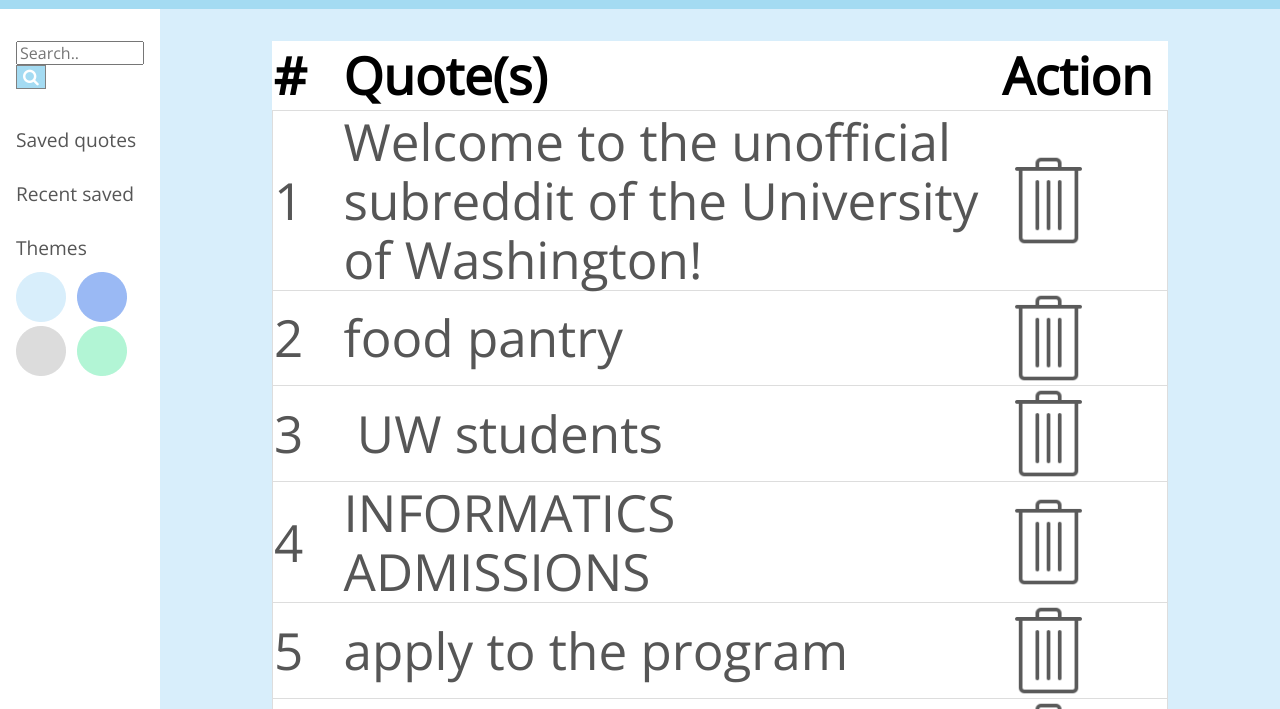
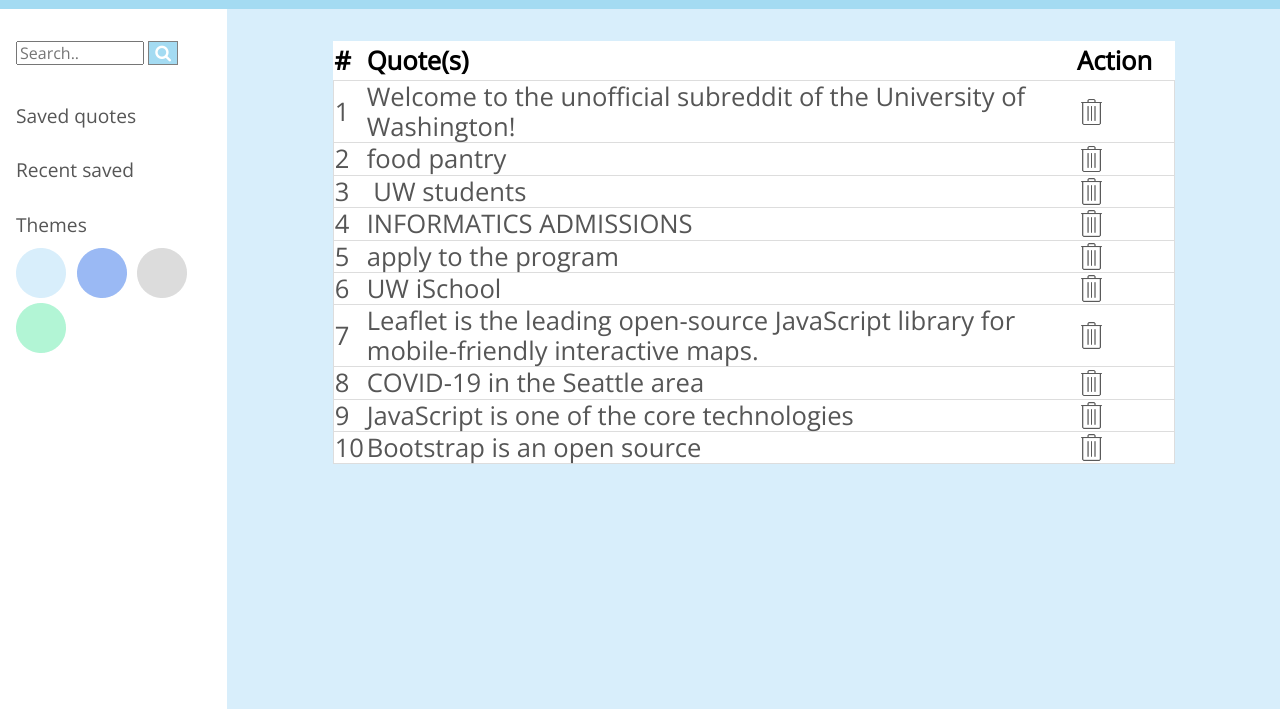
Before and after one commit to info340b-sp20/project-1-Nellyan4, a website: page index.html in a window 1280 px wide. Shown: the part 91-800 px from the top of the page. Drawn offline with nearby package versions, Linux system fonts and the light colour scheme.

Commit message:
need to fix remove function on index.js

```diff
--- a/css/style.css
+++ b/css/style.css
@@ -139,10 +139,12 @@
 
 thead tr th{
     font-weight: bolder;
+    font-size: 2vw;
     color: black;
     padding-top: 5px;
     padding-bottom: 5px;
     padding-right: 15px;
+    text-align: left;
 }
 
 tbody, tbody tr {
@@ -151,18 +153,15 @@
     color: #565656;
 }
 
-tbody tr td{
-    padding-right: 10px;
-}
 
-th, td {
-    font-size: 4vw;
+td {
+    font-size: 2vw;
     text-align: left;
 }
 
-#deleteButton img{
+#removeRow img{
     display: block;
-    width: 60%;
+    width: 30%;
 }
 
 
--- a/js/index.js
+++ b/js/index.js
@@ -91,7 +91,7 @@
         table += '</td>';
         } else {
             table += '<td>';
-            table += '<a href="#delete" id="deleteButton"><img src="./img/delete.png">';
+            table += '<a href="#delete_quote" id="removeRow" aria-lable="remove text"><img src="./img/delete.png" alt="trash can">';
             table += '</td>';
         }
     }
@@ -109,3 +109,24 @@
 table += '</table>';
 $('.table-container').append(table);
 }
+
+function SomeDeleteRowFunction(btndel) {
+    if (typeof(btndel) == "object") {
+        $(btndel).closest("tr").remove();
+    } else {
+        return false;
+    }
+}
+
+$("#removeRow").on('click', '.removeRow', function() {
+    $(this).closest('tr').remove();
+    return false;
+});
+
+// function rowDelete(bt) {
+//     if (typeof(bt) == "object") {
+//         $(bt).closest("tr").remove();
+//     } else {
+//         return false;
+//     }
+// }
```
